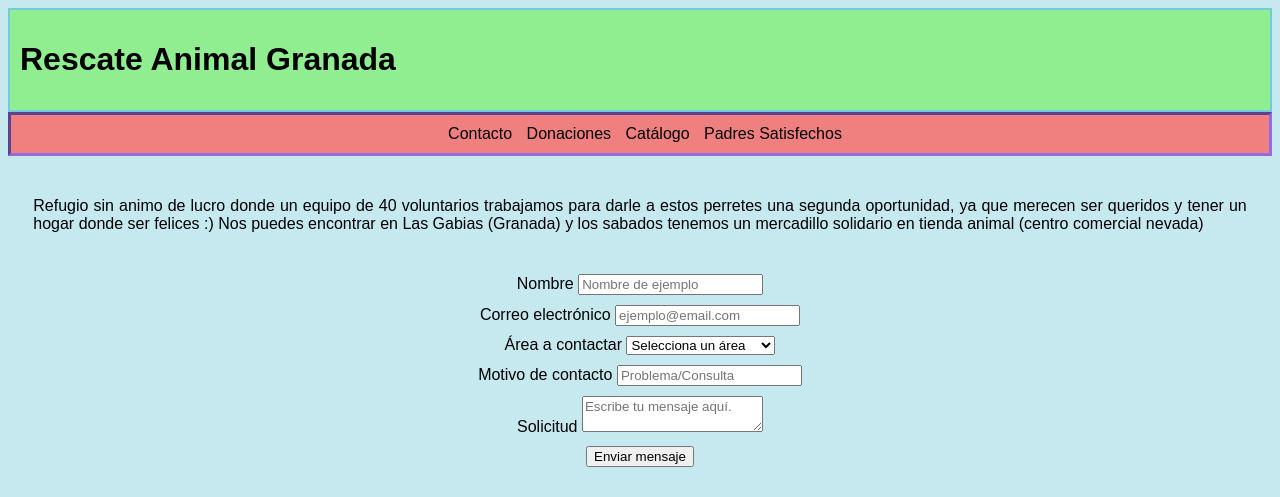
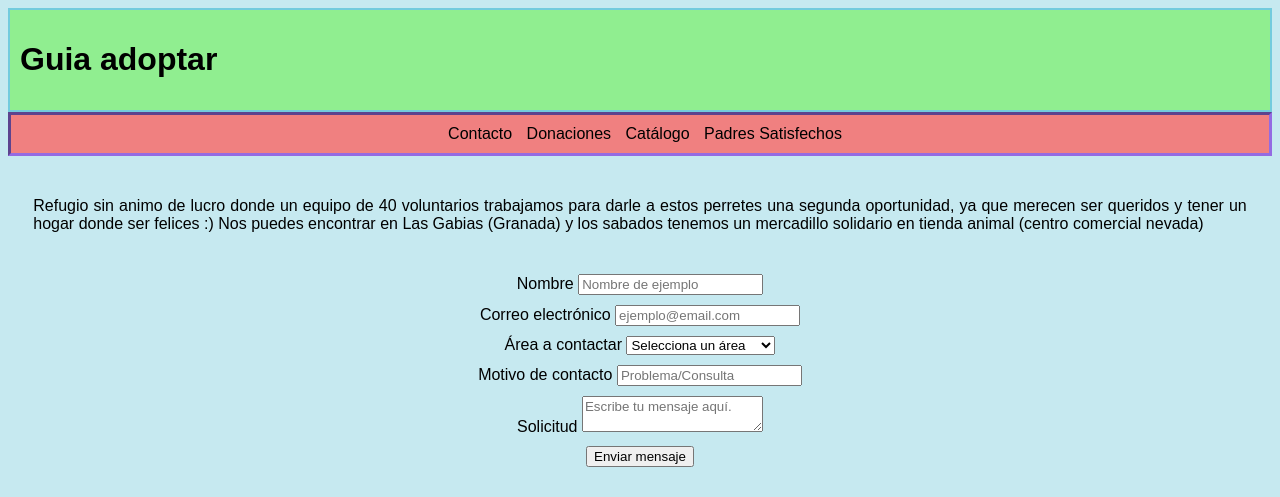
Before and after one commit to Erizos-Team/Erizos-team.github.io, a plain HTML site: page contacto.html in a window 1280 px wide. Shown: the top 497 px of the page. Drawn offline with Linux system fonts and the light colour scheme.

Commit message:
mod contactoStyle

```diff
--- a/contacto.html
+++ b/contacto.html
@@ -8,7 +8,7 @@
 </head>
 <body>
     <header>
-        <a href="index.html"><h1>Rescate Animal Granada</h1></a>
+        <a href="index.html"><h1>Guia adoptar</h1></a>
     </header>
     <nav>
         <a href="./contacto.html">Contacto</a>
--- a/css/contactoStyle.css
+++ b/css/contactoStyle.css
@@ -17,9 +17,6 @@ header {
     display:flex;
     padding: 10px;
     border: 2px solid rgb(115, 203, 221);
-}
-h1 {
-    text-align: center;
 }
 
 nav{
```
